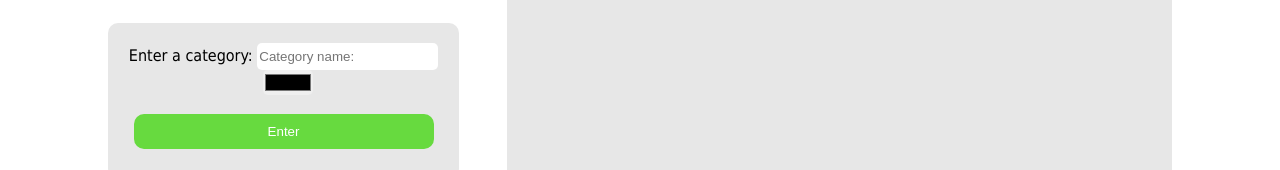
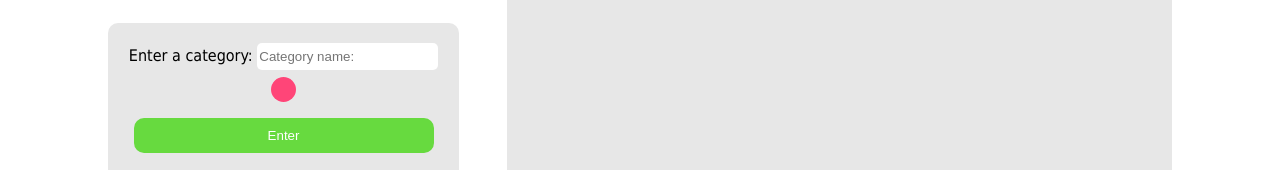
Before and after one commit to mahmoudkhalifah/cst-project, a plain HTML site: page index.html in a window 1280 px wide. Shown: the part 298-468 px from the top of the page. Drawn offline with Linux system fonts and the light colour scheme.

Commit message:
made color picker circular

```diff
--- a/css/style.css
+++ b/css/style.css
@@ -108,10 +108,25 @@
     height: 25px;
   }
 
+  .colorPick {
+    width:25px;
+    height:25px;
+    overflow: hidden;
+    border-radius:100%;
+    display: inline-block;
+    position: relative;
+    top: 7px;
+  }
+
+
   input[type="color"] {
-    height: 25px;
+    position: relative;
+    right: 10px;
+    bottom: 7px;
+    width:200%;
+    height:200%;
+    margin: auto;
     padding: 0;
-    margin-left: 8px;
   }
 
   select {
--- a/index.html
+++ b/index.html
@@ -37,7 +37,7 @@
         <div id="category" class="div">
             <label>Enter a category: </label>
             <input id="newCategoryNameInput" placeholder="Category name:" type="text" name="category">
-            <input id="newCategoryColorInput" type="color" name="color">
+            <div class="colorPick"><input id="newCategoryColorInput" value="#ff4578" type="color" name="color"></div>
             <br>
             <br>
             <input id="submitNewCategoryBtn" type="button" value="Enter" class="addBtn btn">
```
